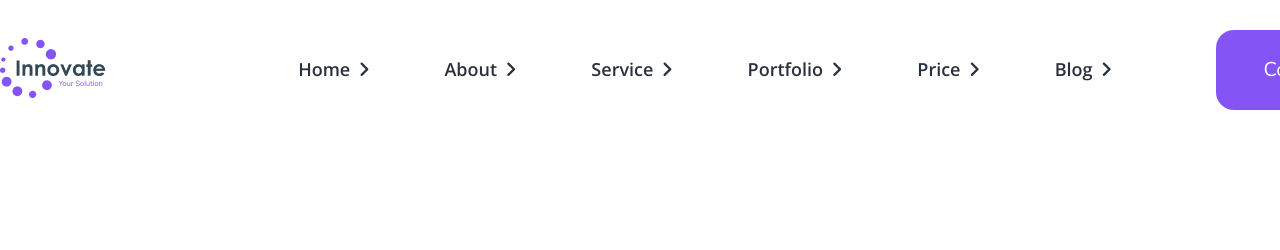
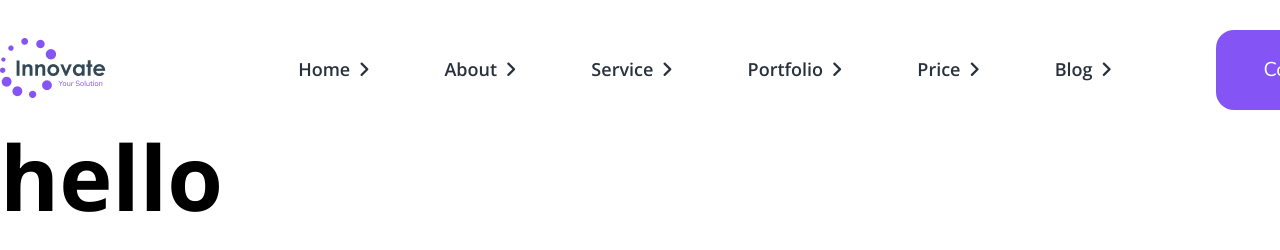
Before and after one commit to sabbirhossain14/project-2, a plain HTML site: page index.html in a window 1280 px wide. Shown: the top 250 px of the page. Drawn offline with nearby package versions, Linux system fonts and the light colour scheme.

Commit message:
heading modified

```diff
--- a/css/style.css
+++ b/css/style.css
@@ -82,3 +82,8 @@ h1,h2,h3,h4,h5,h5,p{
     text-align: right;
 }
 /* ========navbar start======= */
+.heading{
+    font-family:'Open Sans', sans-serif;
+    font-size: 60px;
+    font-weight: 600;
+}
--- a/index.html
+++ b/index.html
@@ -44,6 +44,12 @@
         </div>
     </nav>
     <!-- ======nav bar end====== -->
+
+    <!-- ======banner start======= -->
+    <section>
+        <div class="heading"><h1>hello</h1></div>
+    </section>
+    <!-- ======= banner end ======== -->
     <script src="https://kit.fontawesome.com/4c1b2cf94d.js" crossorigin="anonymous"></script>
 </body>
 </html>
```
